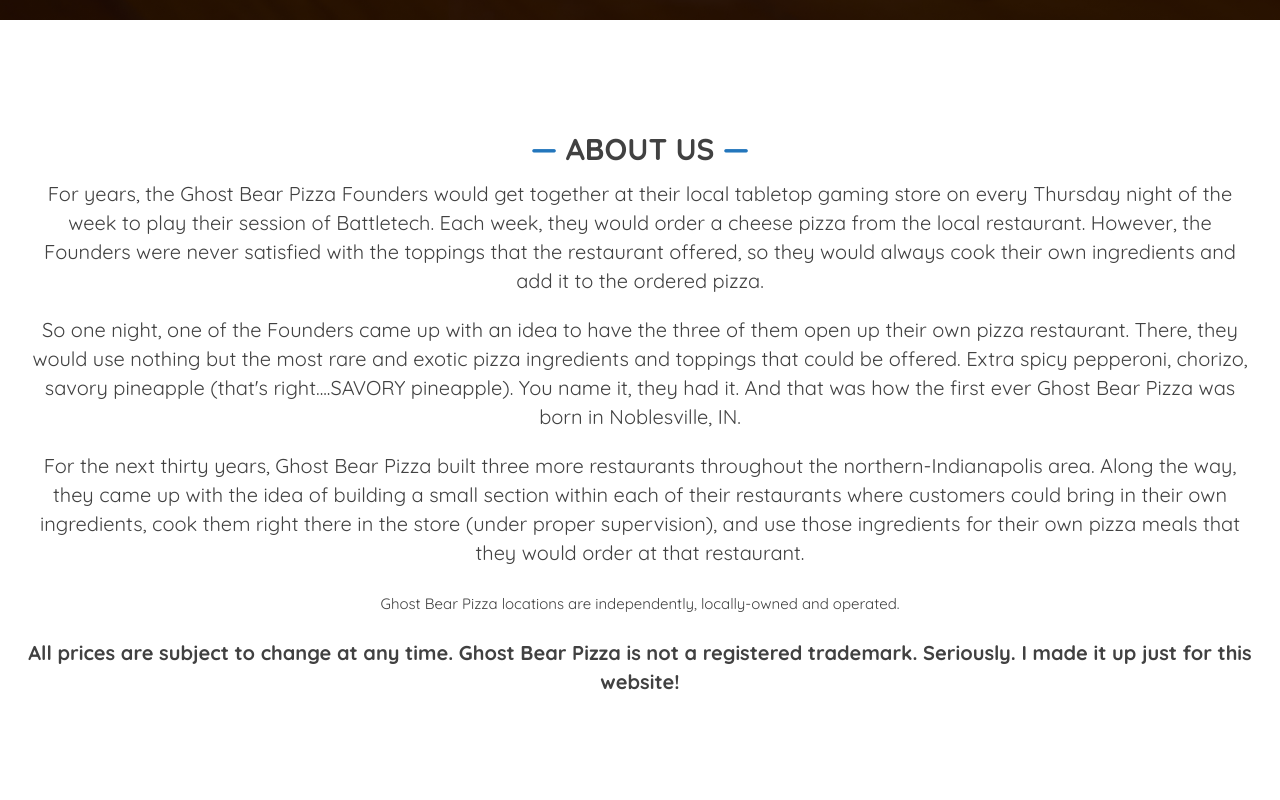
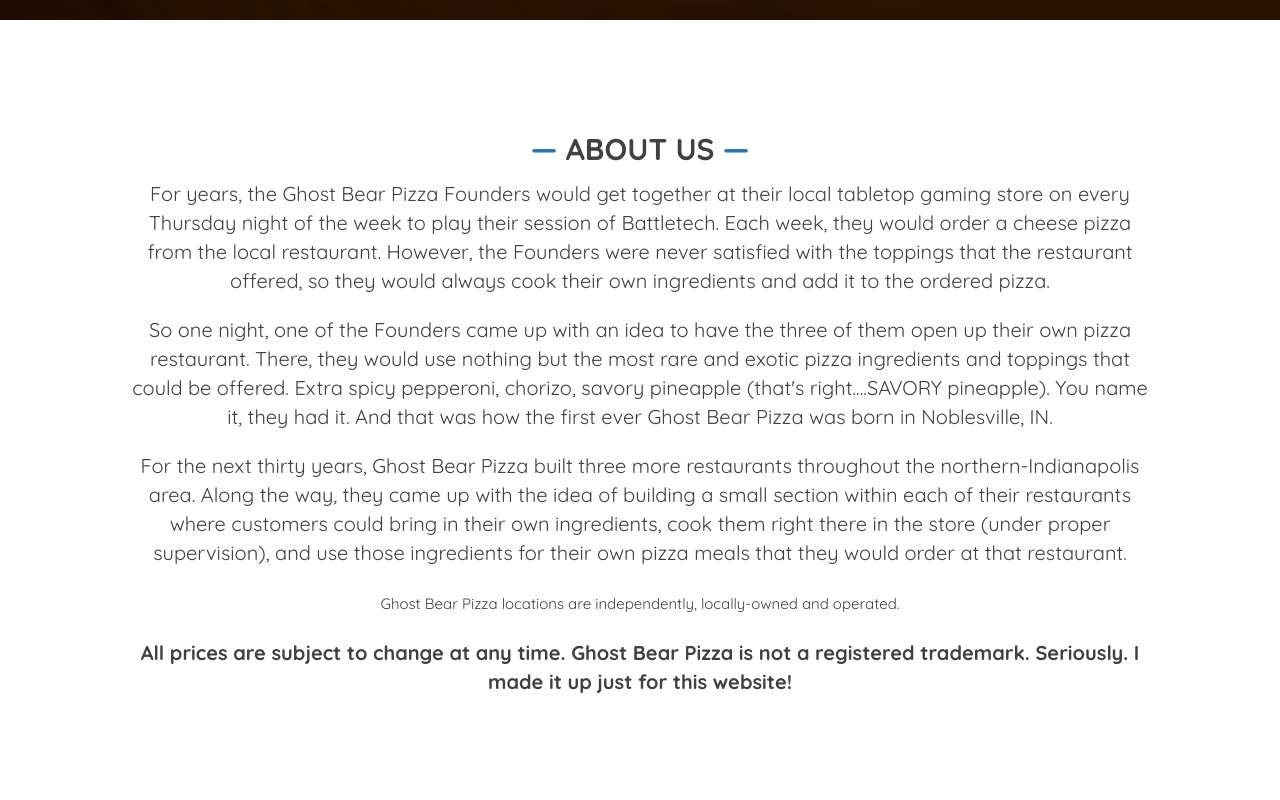
Before and after one commit to crumler/GhostBearPizza, a plain HTML site: page index.html in a window 1280 px wide. Shown: the part 780-1580 px from the top of the page. Drawn offline with nearby package versions, Linux system fonts and the light colour scheme.

Commit message:
added container utility

```diff
--- a/index.html
+++ b/index.html
@@ -50,6 +50,7 @@
     </header>
 
     <section class="about" id="about">
+        <div class="container">
             <h2><span class="section-dash">&mdash;</span> About Us <span class="section-dash">&mdash;</span></h2>
         <p>
             For years, the Ghost Bear Pizza Founders would get together at their local tabletop gaming store on every Thursday night of the week to play their session of Battletech.  Each week, they would order a cheese pizza from the local restaurant.  However, the Founders were never satisfied with the toppings that the restaurant offered, so they would always cook their own ingredients and add it to the ordered pizza.
@@ -69,6 +70,8 @@
             <span class="about_large">All prices are subject to change at any time.  Ghost Bear Pizza is not a registered trademark.  Seriously.  I made it up just for this website!</span>
         </p>
 
+
+        </div>
 
     </section>
 
@@ -218,6 +221,7 @@
     </section>
 
     <section class="order" id="order">
+        <div class="container">
             <h2>
                 <span class="section-dash">&mdash;</span> Place an order <span class="section-dash">&mdash;</span>
             </h2>
@@ -295,6 +299,8 @@
                     <div class="checkout">
                         <a href="cart.html"><button class="btn-checkout">Checkout</button></a>
                     </div>
+        </div>
+
     </section>
 
     <footer class="main-footer">
--- a/styles.css
+++ b/styles.css
@@ -18,6 +18,10 @@ body {
     scroll-behavior: smooth;
     width: 100vw;
     /* overflow-x: hidden; */
+}
+
+img {
+    width: 100%;
 }
 
 h4 {padding: 1rem 0;}
@@ -49,6 +53,12 @@ header {
 
 section {
     padding: 8rem 0;
+}
+
+.container {
+    max-width: 1128px;
+    width: 80%;
+    margin: 0 auto;
 }
 
 /* NAV BAR */
@@ -257,7 +267,6 @@ section {
 }
 
 .about p {
-    padding: 0 2.5rem;
     margin-bottom: 2rem;
 }
 
```
Lines whose indentation alone changed are shown as unchanged.
